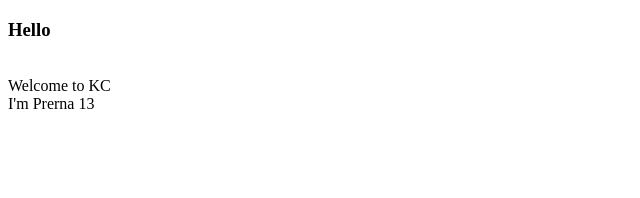
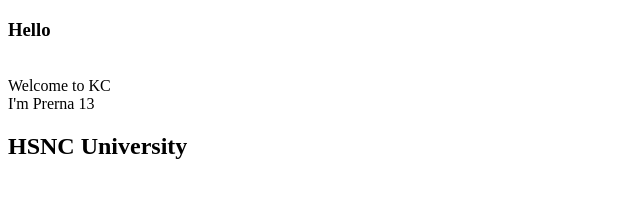
Before and after one commit to Prerna-Gyani/13, a plain HTML site: page index.html in a window 1280 px wide. Shown: the whole page, without its empty margins (0-640 px from the left). Drawn offline with Linux system fonts and the light colour scheme.

Commit message:
Update index.html

```diff
--- a/index.html
+++ b/index.html
@@ -7,5 +7,6 @@
     <br>
 Welcome to KC <br>
 I'm Prerna 13
+<h2>HSNC University</h2>
 </body>
 </html>
```
